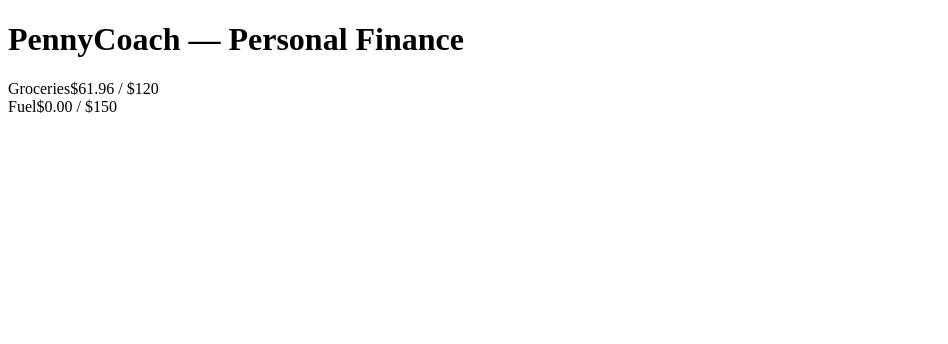
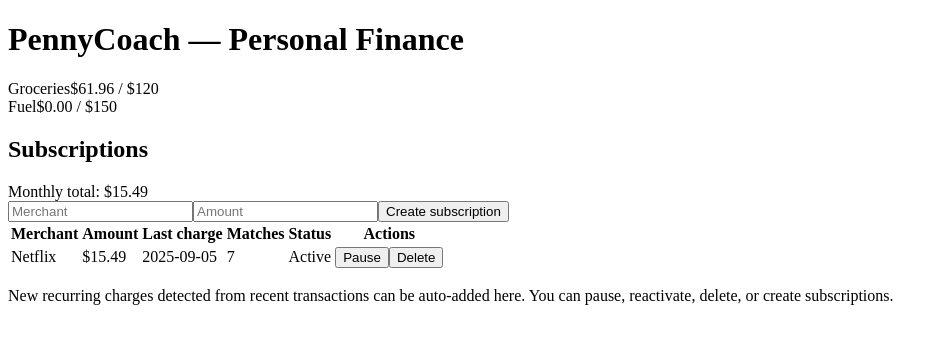
Before and after one commit to scottymker/myfinance, a React (Vite) app: page / in a window 1280 px wide. Shown: the top 344 px of the page, without its empty margins (0-948 px from the left). Built offline with nearby package versions, Linux system fonts and the light colour scheme; no server answers.

Commit message:
App: Budgets + unified Subscriptions UI (no backend yet)

```diff
--- a/src/App.tsx
+++ b/src/App.tsx
@@ -1,29 +1,62 @@
-import { useMemo } from 'react'
-import NamedBoundary from './NamedBoundary'
-import { assertIsComponent } from './guards'
+import { useMemo, useState } from 'react'
 
-import Auth from './Auth'
-import RuleButton from './RuleButton'
-import UnifiedSubscriptions from './UnifiedSubscriptions'
-
-// Guard that imports are real React components
-assertIsComponent('Auth', Auth)
-assertIsComponent('RuleButton', RuleButton)
-assertIsComponent('UnifiedSubscriptions', UnifiedSubscriptions)
+type Sub = {
+  id: string
+  merchant: string
+  amount: number
+  lastCharge?: string
+  matches?: number
+  status: 'Active' | 'Paused'
+}
 
 export default function App() {
-  // ---- Minimal Budgets UI (static placeholder first) ----
+  // ---- Budgets (same as before) ----
   const budgets = useMemo(() => [
     { name: 'Groceries', spent: 61.96, limit: 120 },
     { name: 'Fuel',      spent:  0.00, limit: 150 },
   ], [])
 
+  // ---- Subscriptions (unified list: detected + user) ----
+  // Start with one item to mirror your UI; we’ll wire to Supabase next.
+  const [subs, setSubs] = useState<Sub[]>([
+    { id: 'seed-1', merchant: 'Netflix', amount: 15.49, lastCharge: '2025-09-05', matches: 7, status: 'Active' }
+  ])
+  const [newMerchant, setNewMerchant] = useState('')
+  const [newAmount, setNewAmount] = useState('')
+
+  const monthlyTotal = subs
+    .filter(s => s.status === 'Active')
+    .reduce((sum, s) => sum + (Number.isFinite(s.amount) ? s.amount : 0), 0)
+
+  function createSub() {
+    const m = newMerchant.trim()
+    const a = Number(newAmount)
+    if (!m) return alert('Enter a merchant')
+    if (!Number.isFinite(a) || a <= 0) return alert('Enter a valid amount')
+    setSubs(prev => [
+      ...prev,
+      { id: crypto.randomUUID(), merchant: m, amount: a, status: 'Active' }
+    ])
+    setNewMerchant('')
+    setNewAmount('')
+  }
+
+  function togglePause(id: string) {
+    setSubs(prev => prev.map(s => s.id === id
+      ? { ...s, status: s.status === 'Active' ? 'Paused' : 'Active' }
+      : s))
+  }
+
+  function del(id: string) {
+    setSubs(prev => prev.filter(s => s.id !== id))
+  }
+
   return (
     <div className="p-6 font-sans">
       <h1 className="text-2xl font-semibold mb-4">PennyCoach — Personal Finance</h1>
 
-      <NamedBoundary name="Budgets">
-        <section className="grid md:grid-cols-2 gap-4">
+      {/* Budgets */}
+      <section className="grid md:grid-cols-2 gap-4 mb-6">
         {budgets.map(b => (
           <div key={b.name} className="p-4 bg-white rounded-xl border">
             <div className="flex justify-between mb-1">
@@ -31,12 +64,96 @@ export default function App() {
               <span>${b.spent.toFixed(2)} / ${b.limit.toFixed(0)}</span>
             </div>
             <div className="w-full h-2 bg-gray-200 rounded">
-                <div className="h-2 rounded bg-black" style={{width: `${Math.min(100, (b.spent/b.limit)*100)}%`}} />
+              <div
+                className="h-2 rounded bg-black"
+                style={{ width: `${Math.min(100, (b.spent / b.limit) * 100)}%` }}
+              />
             </div>
           </div>
         ))}
       </section>
-      </NamedBoundary>
+
+      {/* Subscriptions (unified) */}
+      <section className="p-4 bg-white rounded-xl border">
+        <div className="flex items-center justify-between mb-3">
+          <h2 className="text-lg font-semibold">Subscriptions</h2>
+          <div className="text-sm">Monthly total: ${monthlyTotal.toFixed(2)}</div>
+        </div>
+
+        {/* Create new */}
+        <div className="flex flex-wrap gap-2 mb-3">
+          <input
+            className="border rounded px-2 py-1"
+            placeholder="Merchant"
+            value={newMerchant}
+            onChange={e => setNewMerchant(e.target.value)}
+          />
+          <input
+            className="border rounded px-2 py-1"
+            placeholder="Amount"
+            inputMode="decimal"
+            value={newAmount}
+            onChange={e => setNewAmount(e.target.value)}
+          />
+          <button
+            className="px-3 py-1 rounded bg-black text-white"
+            onClick={createSub}
+          >
+            Create subscription
+          </button>
+        </div>
+
+        <div className="overflow-auto">
+          <table className="w-full text-sm">
+            <thead>
+              <tr className="text-left border-b">
+                <th className="py-2 pr-3">Merchant</th>
+                <th className="py-2 pr-3">Amount</th>
+                <th className="py-2 pr-3">Last charge</th>
+                <th className="py-2 pr-3">Matches</th>
+                <th className="py-2 pr-3">Status</th>
+                <th className="py-2">Actions</th>
+              </tr>
+            </thead>
+            <tbody>
+              {subs.map(s => (
+                <tr key={s.id} className="border-b">
+                  <td className="py-2 pr-3">{s.merchant}</td>
+                  <td className="py-2 pr-3">${s.amount.toFixed(2)}</td>
+                  <td className="py-2 pr-3">{s.lastCharge ?? '—'}</td>
+                  <td className="py-2 pr-3">{s.matches ?? '—'}</td>
+                  <td className="py-2 pr-3">{s.status}</td>
+                  <td className="py-2 flex gap-2">
+                    <button
+                      className="px-2 py-1 rounded border"
+                      onClick={() => togglePause(s.id)}
+                    >
+                      {s.status === 'Active' ? 'Pause' : 'Resume'}
+                    </button>
+                    <button
+                      className="px-2 py-1 rounded border text-red-600"
+                      onClick={() => del(s.id)}
+                    >
+                      Delete
+                    </button>
+                  </td>
+                </tr>
+              ))}
+              {subs.length === 0 && (
+                <tr>
+                  <td colSpan={6} className="py-3 text-gray-500">
+                    No subscriptions yet.
+                  </td>
+                </tr>
+              )}
+            </tbody>
+          </table>
+        </div>
+
+        <p className="text-xs text-gray-500 mt-3">
+          New recurring charges detected from recent transactions can be auto-added here. You can pause, reactivate, delete, or create subscriptions.
+        </p>
+      </section>
     </div>
   )
 }
```
Lines whose indentation alone changed are shown as unchanged.
